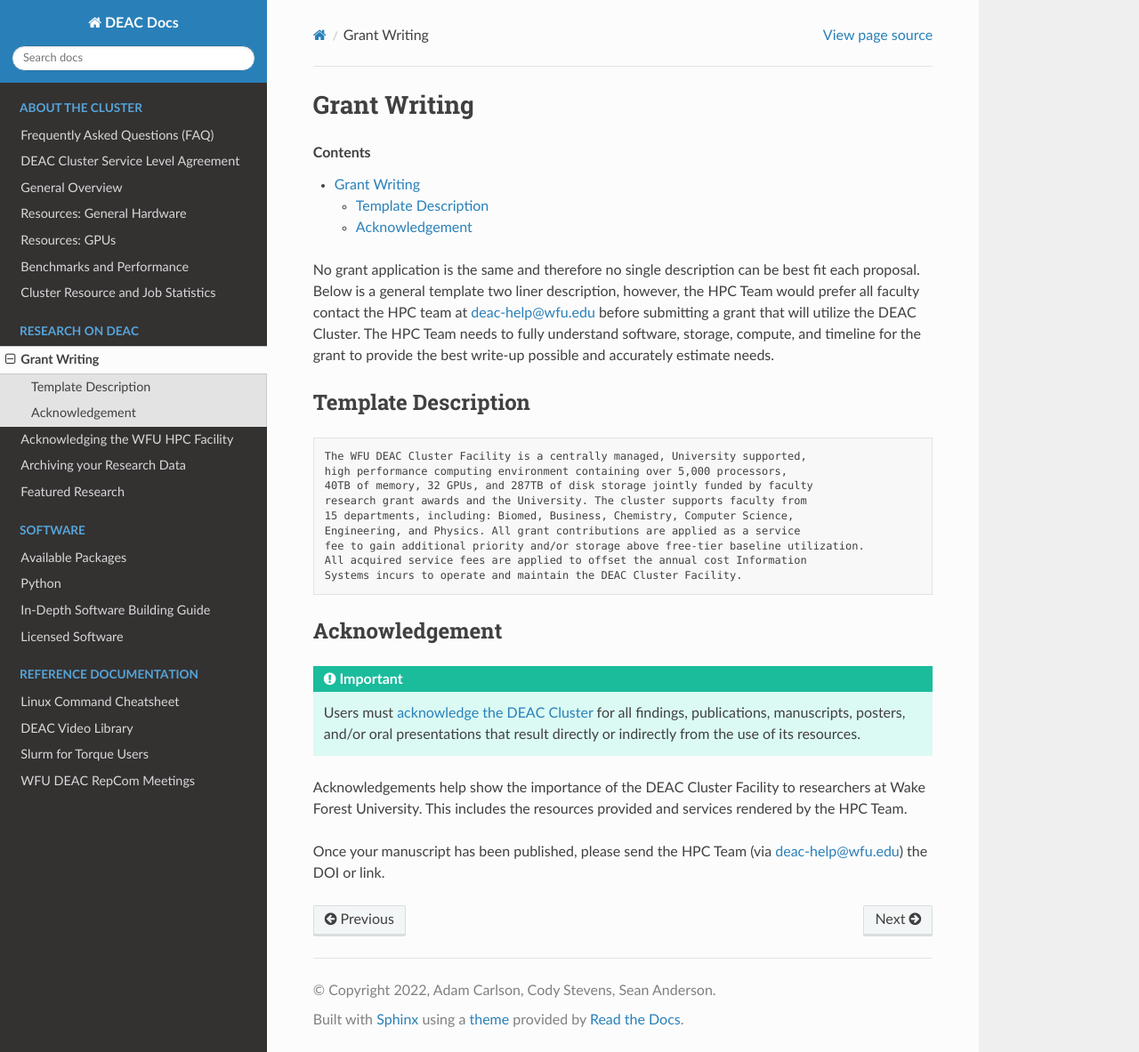
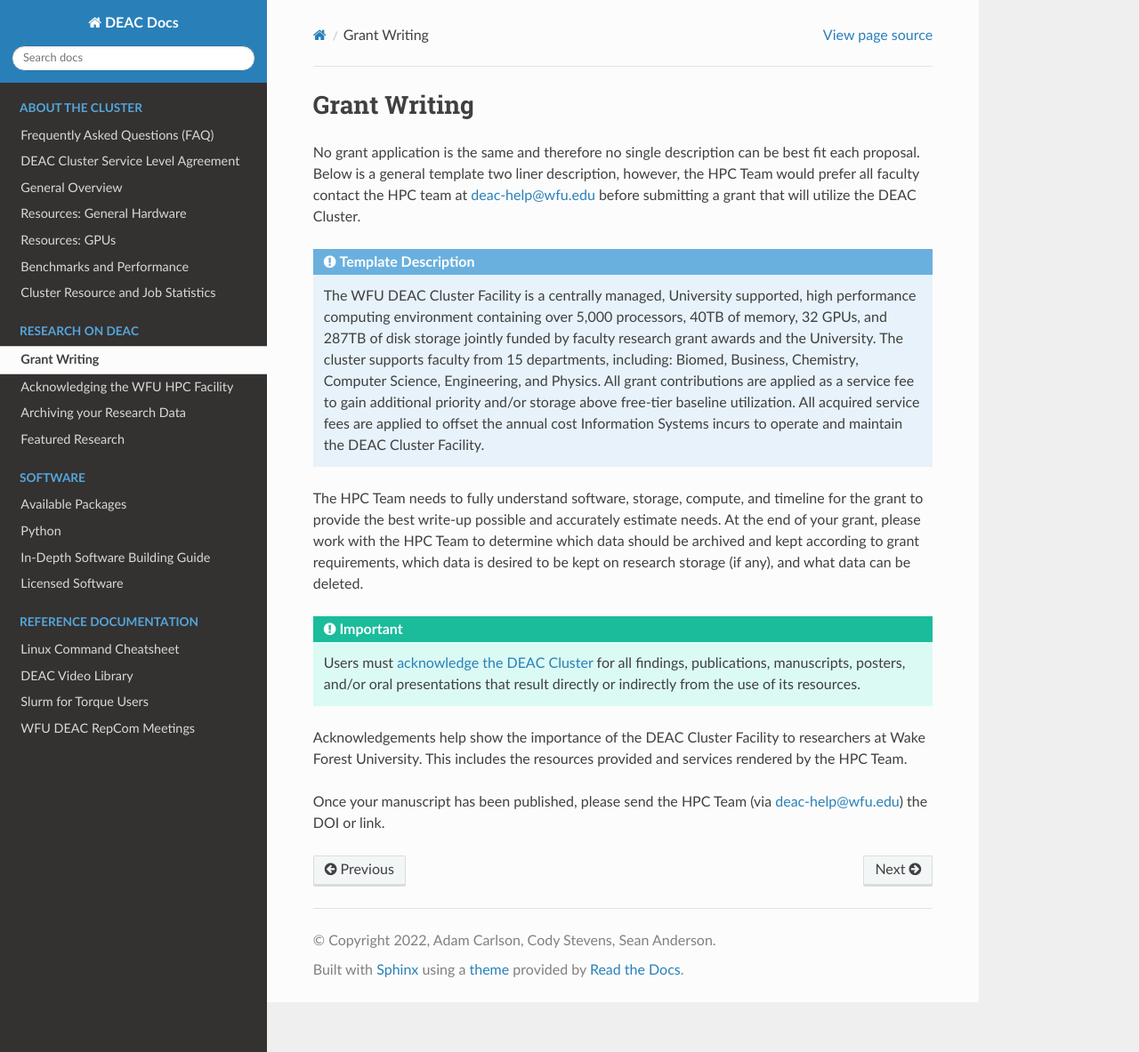
Before and after one commit to WFU-HPC/deac-docs, a Sphinx documentation site: the page built from source/research-grant_writing.rst, in a window 1280 px wide and 1183 px high. Shown: the whole window at 89% size. Built offline with Sphinx 7.4.7 and the Read the Docs theme 2.0.0, drawn with Linux system fonts in a browser that asks for light colours; some of the changed lines change nothing that is shown.

Commit message:
Updating wiki

```diff
--- a/source/research-grant_writing.rst
+++ b/source/research-grant_writing.rst
@@ -4,18 +4,9 @@
 Grant Writing
 =============
 
-.. contents::
-   :depth: 3
-..
+No grant application is the same and therefore no single description can be best fit each proposal. Below is a general template two liner description, however, the HPC Team would prefer all faculty contact the HPC team at deac-help@wfu.edu before submitting a grant that will utilize the DEAC Cluster.
 
-No grant application is the same and therefore no single description can be best fit each proposal. Below is a general template two liner description, however, the HPC Team would prefer all faculty contact the HPC team at deac-help@wfu.edu before submitting a grant that will utilize the DEAC Cluster. The HPC Team needs to fully understand software, storage, compute, and timeline for the grant to provide the best write-up possible and accurately estimate needs.
-
-.. _sec.grant_writing.decsription:
-
-Template Description
---------------------
-
-.. code-block:: none
+.. admonition:: Template Description
 
      The WFU DEAC Cluster Facility is a centrally managed, University supported,
      high performance computing environment containing over 5,000 processors,
@@ -27,9 +18,7 @@ Template Description
      All acquired service fees are applied to offset the annual cost Information
      Systems incurs to operate and maintain the DEAC Cluster Facility.
 
-
-Acknowledgement
----------------
+The HPC Team needs to fully understand software, storage, compute, and timeline for the grant to provide the best write-up possible and accurately estimate needs. At the end of your grant, please work with the HPC Team to determine which data should be archived and kept according to grant requirements, which data is desired to be kept on research storage (if any), and what data can be deleted.
 
 .. important::
   Users must :ref:`acknowledge the DEAC Cluster<sec.acknowledging>` for all findings, publications, manuscripts, posters, and/or oral presentations that result directly or indirectly from the use of its resources.
```
